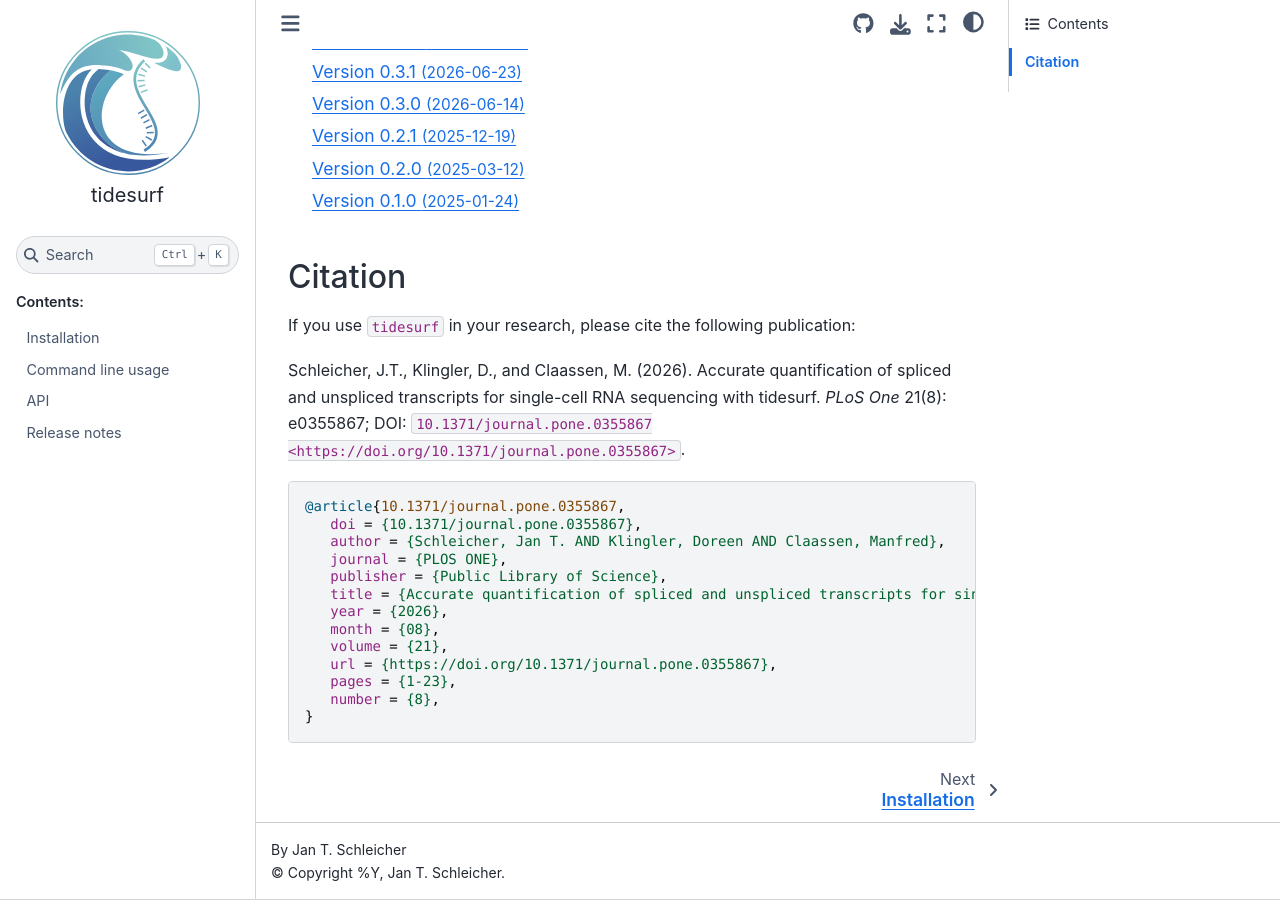
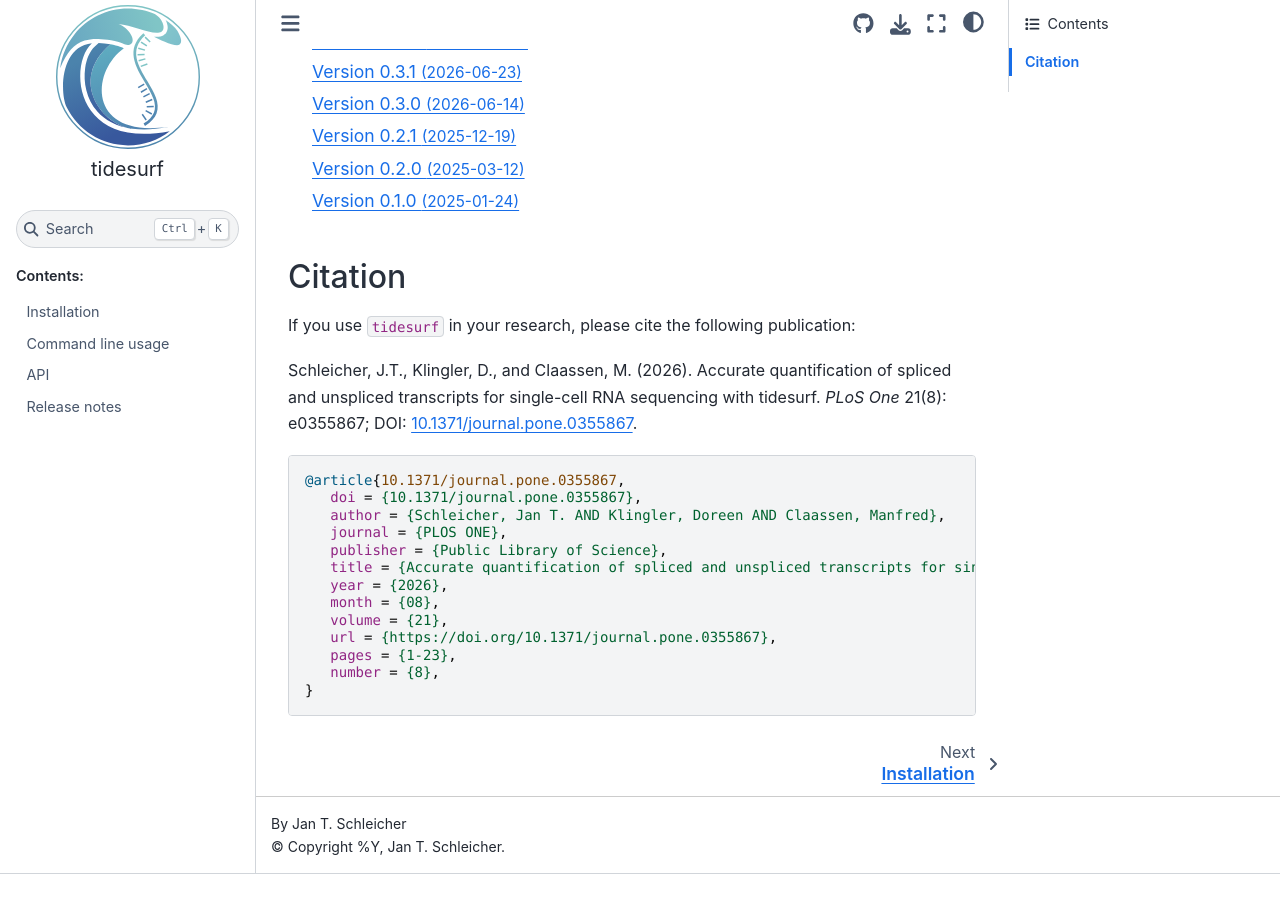
Before and after one commit to janschleicher/tidesurf, a Sphinx documentation site: the page built from docs/source/index.rst, in a window 1280 px wide and 900 px high, scrolled down 924 px. Built offline with Sphinx 7.4.7 and the Sphinx Book theme 1.1.4, drawn with Linux system fonts in a browser that asks for light colours; the version number could not be read and is left out; after the commit the page ends 1798 px from its top, so only the background shows below that.

Commit message:
Fix citation DOI link in docs.

```diff
--- a/docs/source/index.rst
+++ b/docs/source/index.rst
@@ -36,7 +36,7 @@ If you use ``tidesurf`` in your research, please cite the following publication:
 
 Schleicher, J.T., Klingler, D., and Claassen, M. (2026).
 Accurate quantification of spliced and unspliced transcripts for single-cell RNA sequencing with tidesurf.
-*PLoS One* 21(8): e0355867; DOI: `10.1371/journal.pone.0355867 <https://doi.org/10.1371/journal.pone.0355867>`.
+*PLoS One* 21(8): e0355867; DOI: `10.1371/journal.pone.0355867 <https://doi.org/10.1371/journal.pone.0355867>`_.
 
 .. code-block:: bibtex
 
```
